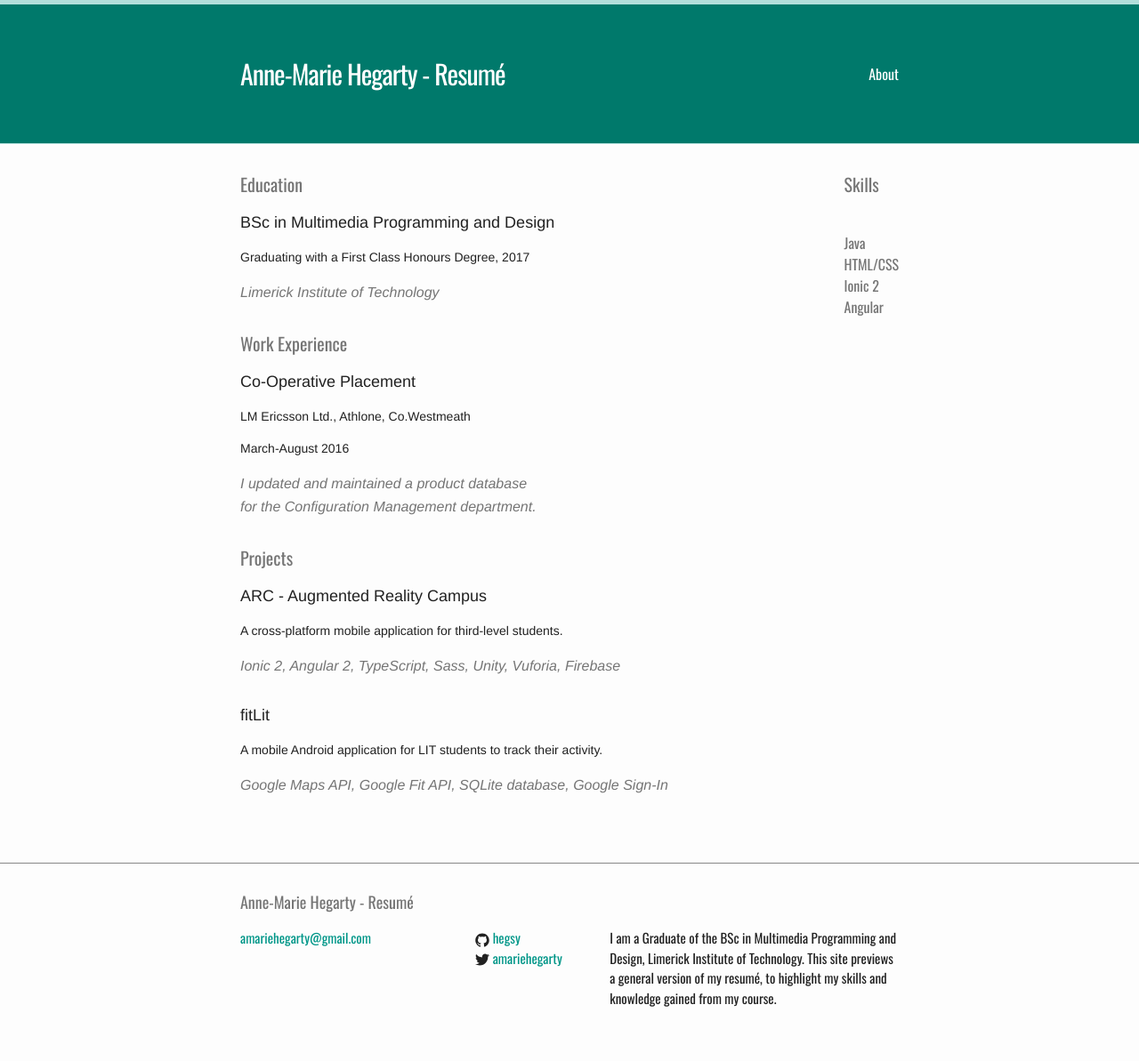
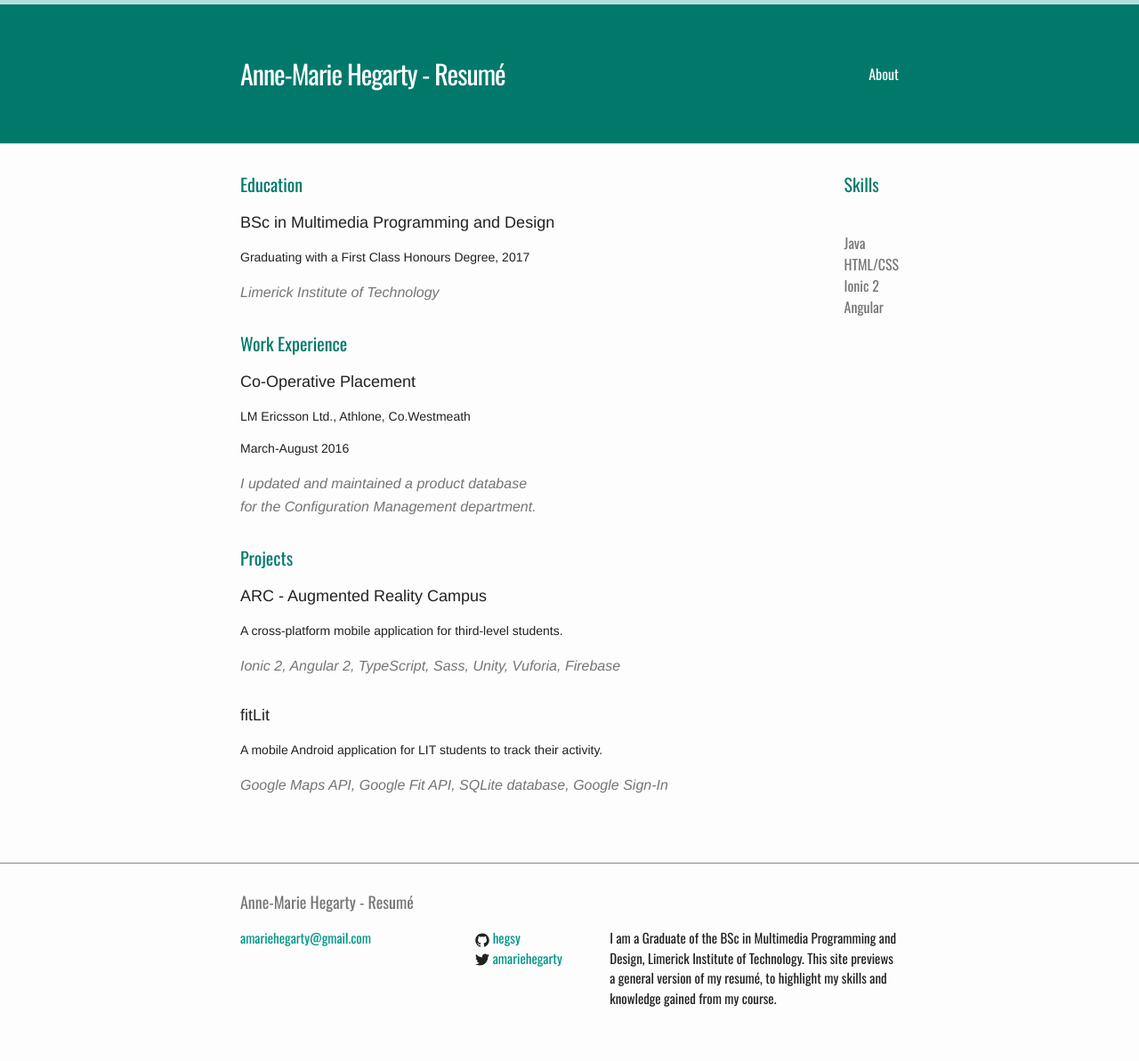
Before and after one commit to hegsy/hegsy.github.io, a Jekyll site: the page built from index.html, in a window 1280 px wide. Shown: the whole page at 89% size. Built offline with Jekyll 4.4.1, drawn with Linux system fonts in a browser that asks for light colours.

Commit message:
heading colour

```diff
--- a/_sass/_layout.scss
+++ b/_sass/_layout.scss
@@ -184,6 +184,7 @@ FFA875
 
 .page-heading {
     font-size: 20px;
+    color: #00796B;
 }
 
 .post-list {
```
